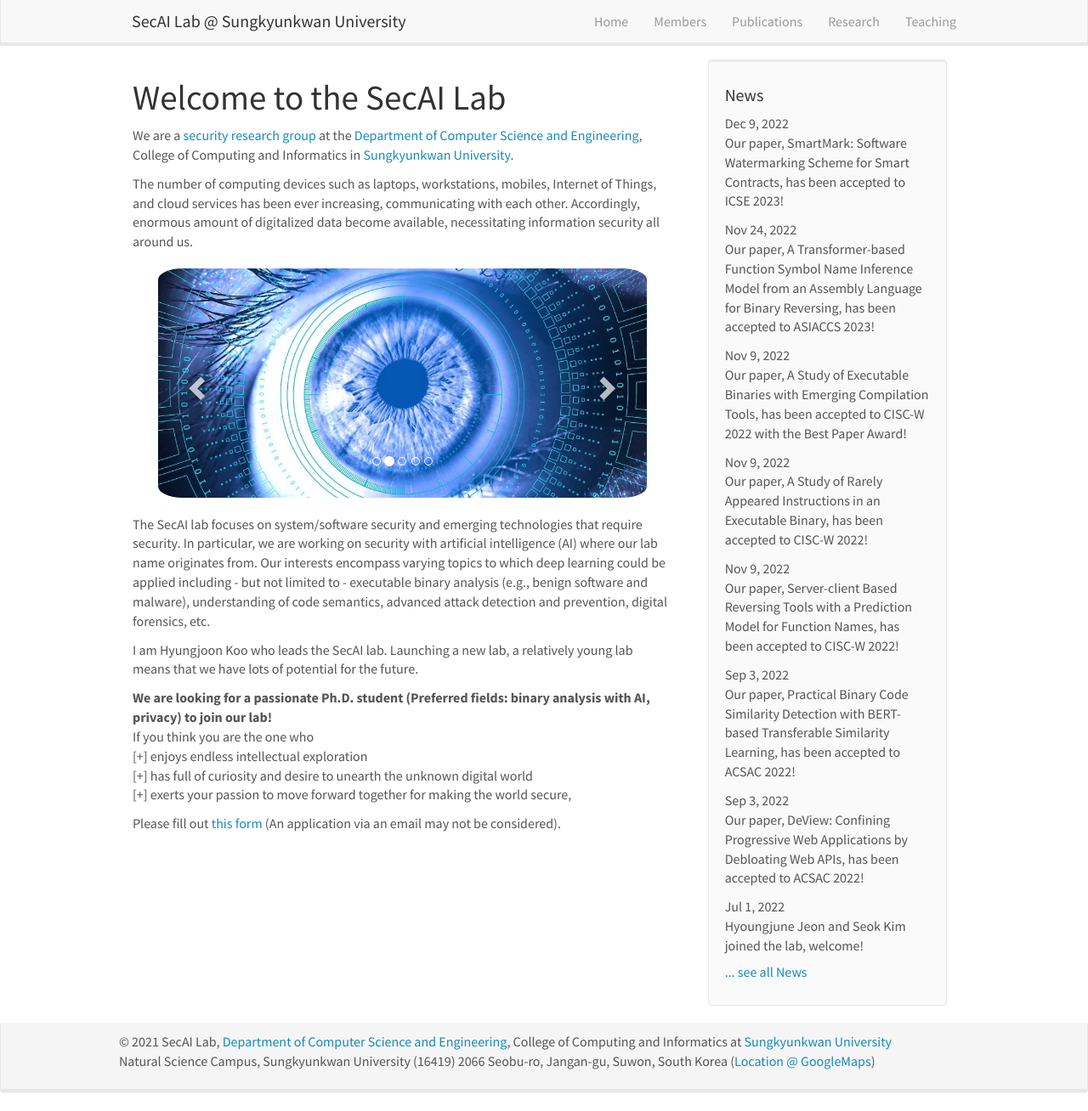
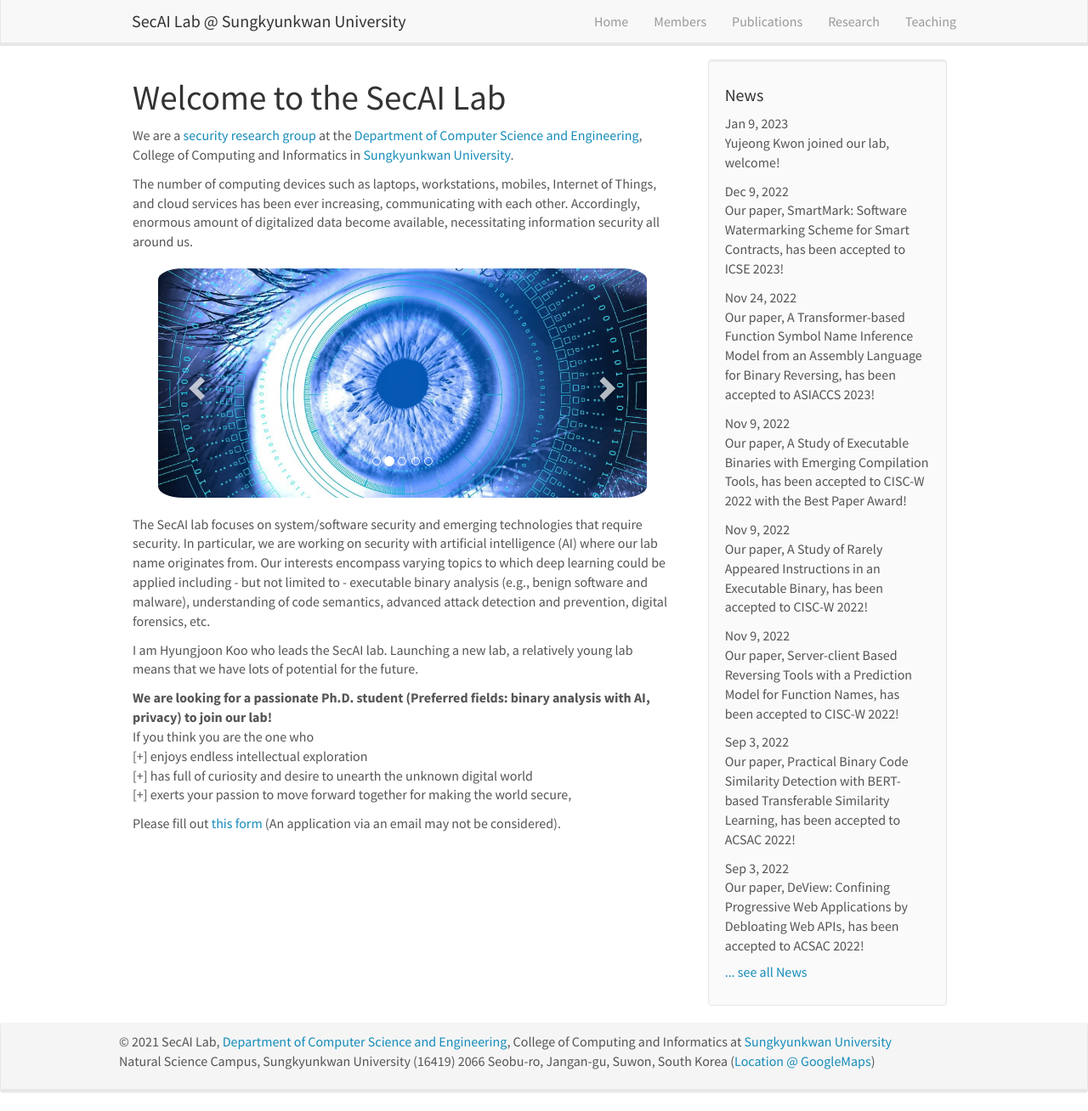
Before and after one commit to SecAI-Lab/secai-lab.github.io, a Jekyll site: the page built from _pages/home.md, in a window 1280 px wide and 1308 px high. Shown: the whole window at 85% size. Built offline with Jekyll 4.4.1, drawn with Linux system fonts in a browser that asks for light colours; nearby versions of some CDN libraries.

Commit message:
news: yujeong joined

```diff
--- a/_data/news.yml
+++ b/_data/news.yml
@@ -1,3 +1,6 @@
+- date: Jan 9, 2023
+  headline: "Yujeong Kwon joined our lab, welcome!"
+
 - date: Dec 9, 2022
   headline: "Our paper, SmartMark: Software Watermarking Scheme for Smart Contracts, has been accepted to ICSE 2023!"
 
```
